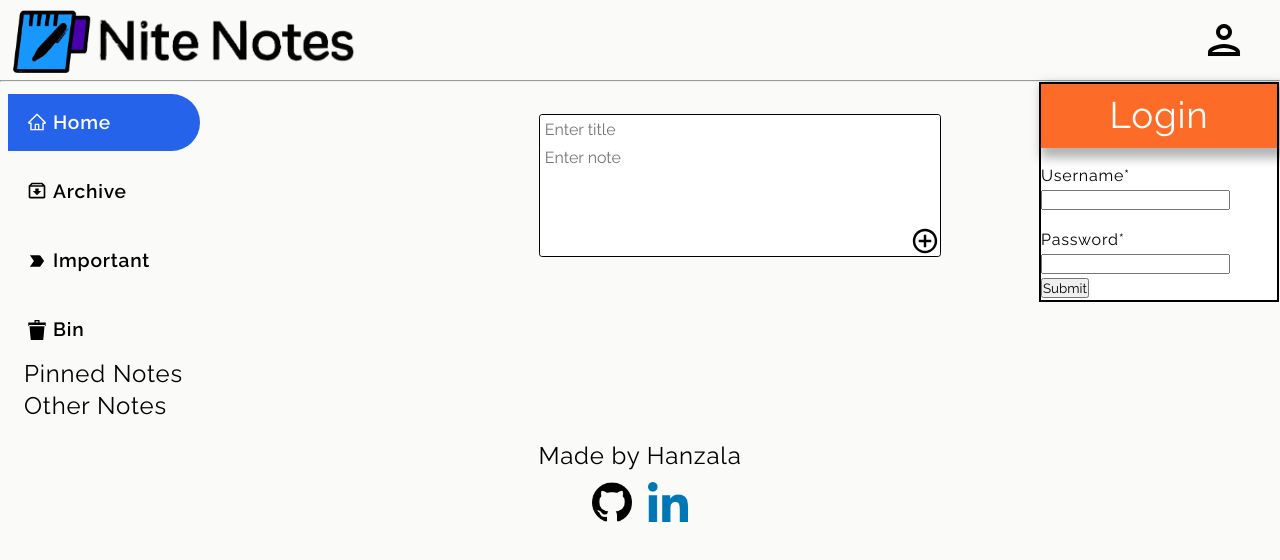
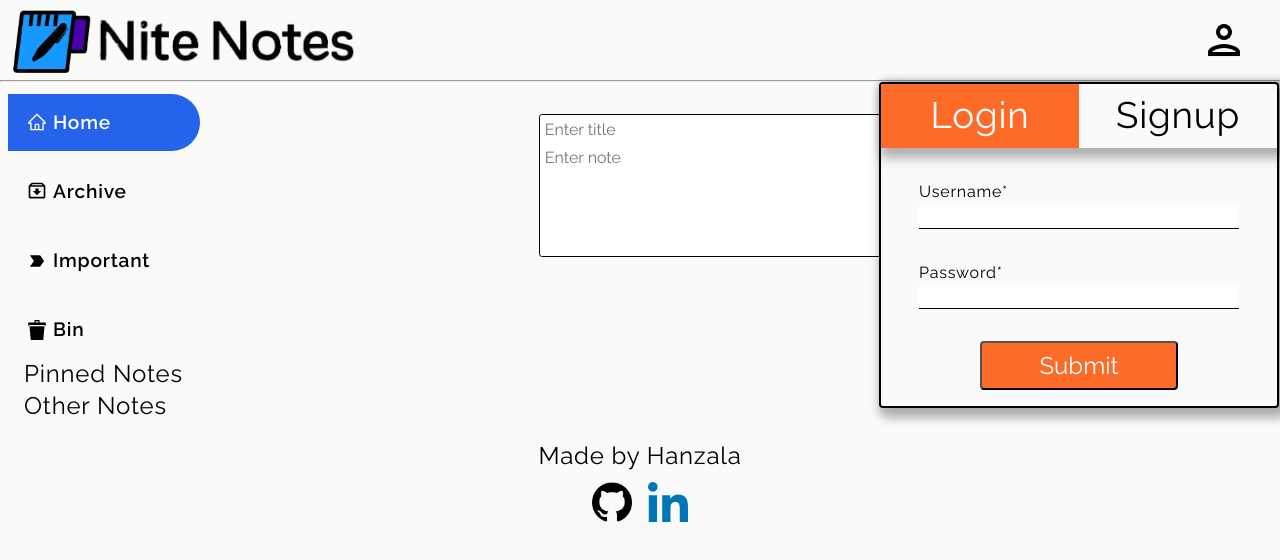
Before and after one commit to HanzalaKabir/notes_app_react, a React (Create React App) app: page / in a window 1280 px wide. Both pictures are taken after a click on the element "person". Shown: the top 560 px of the page. Built offline with nearby package versions, Linux system fonts and the light colour scheme.

Commit message:
added login and signup

```diff
--- a/package.json
+++ b/package.json
@@ -11,6 +11,7 @@
     "@testing-library/react": "^13.4.0",
     "@testing-library/user-event": "^13.5.0",
     "axios": "^1.7.2",
+    "jwt-decode": "^4.0.0",
     "react": "^18.3.1",
     "react-datepicker": "^7.3.0",
     "react-dom": "^18.3.1",
--- /dev/null
+++ b/src/Context/accessTokenContext.js
@@ -0,0 +1,20 @@
+import React from "react";
+import { useState } from "react";
+import { createContext, useContext } from "react";
+
+const accessTokenContext = createContext();
+
+const AccessTokenProvider = (props) => {
+  const [accessToken, setAccessToken] = useState(null);
+  const [username,setUsername]=useState(null);
+
+  return (
+    <accessTokenContext.Provider value={{ accessToken, setAccessToken,username,setUsername }}>
+      {props.children}
+    </accessTokenContext.Provider>
+  );
+};
+
+const useAccessToken = () => useContext(accessTokenContext);
+
+export { AccessTokenProvider, useAccessToken };
--- a/src/Context/index.js
+++ b/src/Context/index.js
@@ -1 +1,2 @@
 export { NotesProvider, useNotes } from "./notesContext";
+export { AccessTokenProvider, useAccessToken } from "./accessTokenContext"
--- a/src/components/header/header.jsx
+++ b/src/components/header/header.jsx
@@ -8,7 +8,8 @@ export const Header = () => {
   const [showModal, setShowModal] = useState(false);
 
   const handleProfileClick = () => {
-    setShowModal(true);
+    const val=showModal;
+    setShowModal(!val);
   };
 
   return (
--- a/src/components/modal/loginModal.css
+++ b/src/components/modal/loginModal.css
@@ -1,35 +1,89 @@
 .modal-container {
   border: 2px solid black;
   display: inline-block;
-  background-color: white;
+  background-color: #fafafa;
+  box-shadow: 5px 5px 10px 5px rgba(0, 0, 0, 0.3);
   position: absolute;
   right: 1px;
-  width: 15rem;
+  width: 25rem;
+  height: auto;
+  z-index: 2;
+  border-radius: 4px;
 }
 
 .label {
   display: block;
 }
 
-.login {
+.login-signup-selector{
+display: flex;
+box-shadow: 5px 5px 10px 5px rgba(0, 0, 0, 0.3);
+margin-bottom: 2rem;
+}
+
+.selector {
   text-align: center;
-  background-color: #fc6c28;
-  color: white;
+  width: 100%;
   height: 3rem;
   display: flex;
   justify-content: center;
   align-items: center;
   font-size: 2.3rem;
   padding: 2rem;
-  box-shadow: 5px 5px 10px 5px rgba(0, 0, 0, 0.3);
-  margin-bottom: 1rem;
 }
 
-.login-input {
-  width: 80%;
-  align-items: center;
+.btn-submit{
+  width: 50%;
+  background-color: #fc6c28;
+  color: white;
+  font-size: 1.5rem;
+  padding: .5rem;
+  border-radius: 4px;
 }
 
-.username {
+.btn-submit-container{
+  display: flex;
+  justify-content: center;
+  align-items: center;
   margin-bottom: 1rem;
+  border: none;
+  width: 100%;
 }
+
+.login-btn-active{
+  background-color: #fc6c28;
+  color: white;
+}
+
+.form-container {
+  display: flex;
+  flex-direction: column;
+  justify-content: center;
+  align-items: center;
+  width: 100%;
+  height: 100%;
+}
+
+.username input, .password input, .email input, .number input{
+  margin-bottom: 2rem;
+  border: none;
+  border-bottom: 1px solid black;
+}
+
+.login-input{
+width: 20rem;
+height: 1.5rem;
+}
+
+input::-webkit-outer-spin-button,
+input::-webkit-inner-spin-button {
+  -webkit-appearance: none;
+  margin: 0;
+}
+
+.user-profile{
+  display: flex;
+  flex-direction: column;
+  align-items: center;
+  justify-content: center;
+}
--- a/src/components/modal/loginModal.jsx
+++ b/src/components/modal/loginModal.jsx
@@ -1,26 +1,222 @@
 import "./loginModal.css";
 import React from "react";
+import { useState } from "react";
+import { useAccessToken } from "../../Context/";
+import { jwtDecode } from "jwt-decode";
 
 export const LoginModal = () => {
+  const [loginActive, setLoginActive] = useState(true);
+  const [signupActive, setsignupActive] = useState(false);
+
+  const [signupResponse, setSignupResponse] = useState("");
+  const [loginResponse, setLoginResponse] = useState("");
+
+  const { accessToken, setAccessToken, username, setUsername } =
+    useAccessToken();
+
+  const [signupData, setSignupData] = useState({
+    username: null,
+    email: null,
+    number: null,
+    password: null,
+  });
+
+  const [loginData, setLoginData] = useState({
+    username: null,
+    password: null,
+  });
+
+  const handleLoginClick = () => {
+    setLoginActive(true);
+    setsignupActive(false);
+  };
+
+  const handleSignUpClick = () => {
+    setLoginActive(false);
+    setsignupActive(true);
+  };
+
+  const handleSignUpChange = (e) => {
+    let { name, value } = e.target;
+    setSignupData({ ...signupData, [name]: value });
+  };
+
+  const handleSignUpSubmitClick = async () => {
+    const response = await fetch(
+      "https://notes-app-backend-c0mr.onrender.com/api/auth/signup",
+      {
+        method: "POST",
+        headers: {
+          "Content-Type": "application/json",
+        },
+        body: JSON.stringify(signupData),
+      }
+    );
+    const data = await response.json();
+    const responseMessage = data.msg;
+    setSignupResponse(responseMessage);
+    console.log(data);
+    handleSignUpClick();
+  };
+
+  const handleLoginChange = (e) => {
+    let { name, value } = e.target;
+    setLoginData({ ...loginData, [name]: value });
+    //console.log(loginData);
+  };
+
+  const handleLoginSubmitClick = async () => {
+    const response = await fetch(
+      "https://notes-app-backend-c0mr.onrender.com/api/auth/login",
+      {
+        method: "POST",
+        headers: {
+          "Content-Type": "application/json",
+        },
+        body: JSON.stringify(loginData),
+      }
+    );
+    const data = await response.json();
+    //console.log(data);
+    if (data.msg === "Authentication Successful") {
+      //console.log(data.token);
+      const token = data.token;
+      setAccessToken(token);
+      const decodedToken = jwtDecode(token);
+      //console.log(decodedToken);
+      const name = decodedToken.username;
+      setUsername(name);
+      //console.log(name);
+      console.log("Login successful");
+      var toStore = {
+        username: name,
+        token: token,
+      };
+      localStorage.setItem("Data", toStore);
+    } else {
+      console.log("Login failed");
+      console.log(data.msg);
+    }
+    const responseMessage = data.msg;
+    setLoginResponse(responseMessage);
+    handleLoginClick();
+  };
+
   return (
     <div className="modal-wrapper">
       <div className="modal-container">
-        <div className="login">Login</div>
-        <div className="form-container">
-          <form>
+        {!accessToken ? (
+          <div className="login-signup-selector">
+            <span
+              className={`selector ${loginActive ? "login-btn-active" : ""}`}
+              onClick={handleLoginClick}
+            >
+              Login
+            </span>
+            <span
+              className={`selector ${signupActive ? "login-btn-active" : ""}`}
+              onClick={handleSignUpClick}
+            >
+              Signup
+            </span>
+          </div>
+        ) : accessToken ? (
+          <div className="login-signup-selector">
+            <span
+              className="selector login-btn-active"
+            >
+              Profile
+            </span>
+          </div>
+        ) : null}
+
+        {loginActive && !accessToken ? (
+          <div className="form-container">
             <div className="username">
               <label className="label">Username*</label>
-              <input className="login-input" type="text" required="true" />
+              <input
+                className="login-input"
+                type="text"
+                name="username"
+                required
+                onChange={handleLoginChange}
+              />
             </div>
             <div className="password">
               <label className="label">Password*</label>
-              <input className="login-input" type="text" required="true" />
+              <input
+                className="login-input"
+                type="text"
+                name="password"
+                required
+                onChange={handleLoginChange}
+              />
             </div>
-            <div>
-              <button className="btn-submit">Submit</button>
+            <div className="login-message">{loginResponse}</div>
+            <div className="btn-submit-container">
+              <button className="btn-submit" onClick={handleLoginSubmitClick}>
+                Submit
+              </button>
             </div>
-          </form>
-        </div>
+          </div>
+        ) : loginActive && accessToken ? (
+          <div className="user-profile">
+            <div className="user-profile-name">Username: {username}</div>
+            <div className="user-profile-logout">
+              <span className="material-icons-outlined">logout</span>
+            </div>
+          </div>
+        ) : null}
+        {signupActive ? (
+          <div className="form-container">
+            <div className="username">
+              <label className="label">Username*</label>
+              <input
+                className="login-input"
+                name="username"
+                type="text"
+                required
+                onChange={handleSignUpChange}
+              />
+            </div>
+            <div className="email">
+              <label className="label">Email*</label>
+              <input
+                className="login-input"
+                name="email"
+                type="email"
+                required
+                onChange={handleSignUpChange}
+              />
+            </div>
+            <div className="number">
+              <label className="label">Number*</label>
+              <input
+                className="login-input"
+                name="number"
+                type="number"
+                required
+                onChange={handleSignUpChange}
+              />
+            </div>
+            <div className="password">
+              <label className="label">Password*</label>
+              <input
+                className="login-input"
+                name="password"
+                type="text"
+                required
+                onChange={handleSignUpChange}
+              />
+            </div>
+            <div className="signup-message">{signupResponse}</div>
+            <div className="btn-submit-container">
+              <button className="btn-submit" onClick={handleSignUpSubmitClick}>
+                Submit
+              </button>
+            </div>
+          </div>
+        ) : null}
       </div>
     </div>
   );
--- a/src/index.js
+++ b/src/index.js
@@ -2,11 +2,16 @@ import React from "react";
 import ReactDOM from "react-dom/client";
 import App from "./App";
 import { NotesProvider } from "./Context";
+import { AccessTokenProvider } from "./Context";
+
 const root = ReactDOM.createRoot(document.getElementById("root"));
+
 root.render(
   <React.StrictMode>
+    <AccessTokenProvider>
     <NotesProvider>
       <App />
     </NotesProvider>
+    </AccessTokenProvider>
   </React.StrictMode>
 );
```
Also changed, not shown: 2 other files (tests, documents, lock files or other folders).
